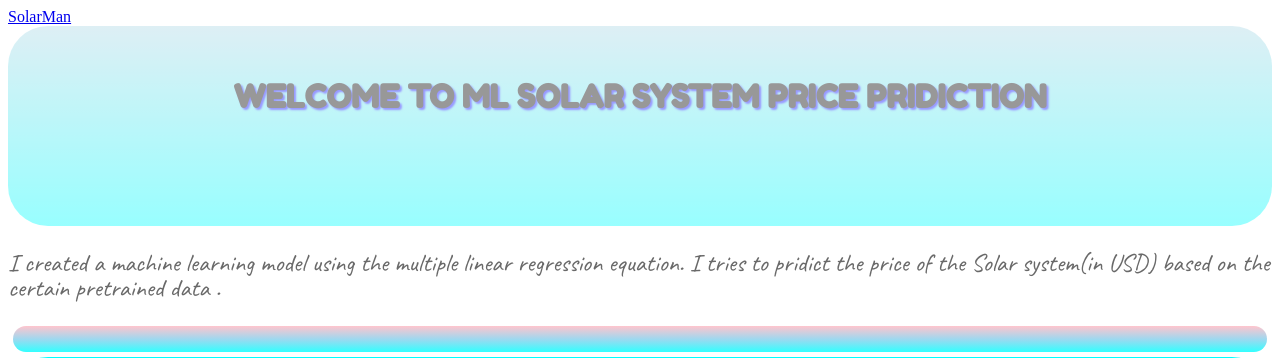
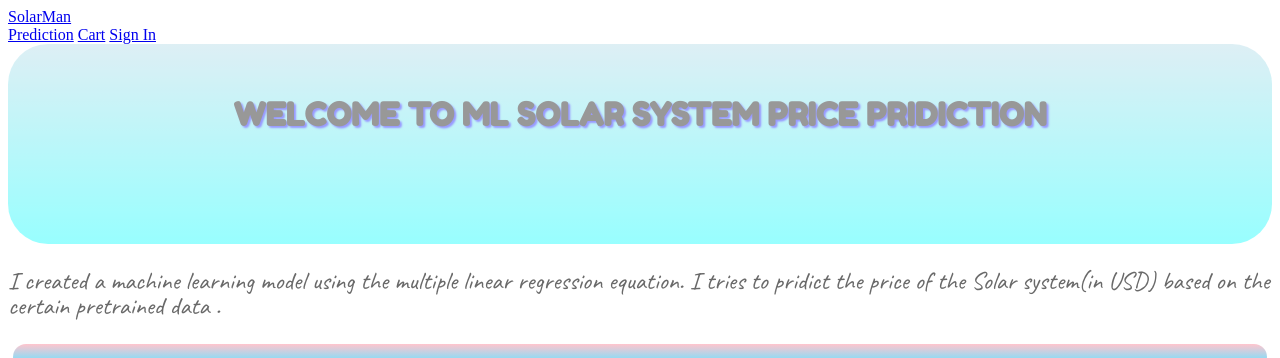
Before and after one commit to hiteshcps1/SolarMan, a Flask app: page / in a window 1280 px wide. Shown: the top 358 px of the page. Run offline with Flask 2, Linux system fonts and the light colour scheme; parts of the project's set-up code (start-up, migrations or seed data) failed here and were passed over.

Commit message:
Update index.html

```diff
--- a/templates/index.html
+++ b/templates/index.html
@@ -9,10 +9,16 @@
 <body>
 <div id="body">
 
-            <header class="row">
+                 <header class="row">
                 <div>
-                    <a class="brand" href="http://localhost:3001/">SolarMan</a>
+                    <a class="brand" href="http://localhost:3001">SolarMan</a>
                 </div>
+                <div>
+                    <a href="https://solarman.herokuapp.com/">Prediction</a>
+                    <a href="cart.html">Cart</a>
+                    <a href="signin.html">Sign In</a>
+                </div>
+            </header>
 
             <div class='background'>
                 <div class="text1">
```
